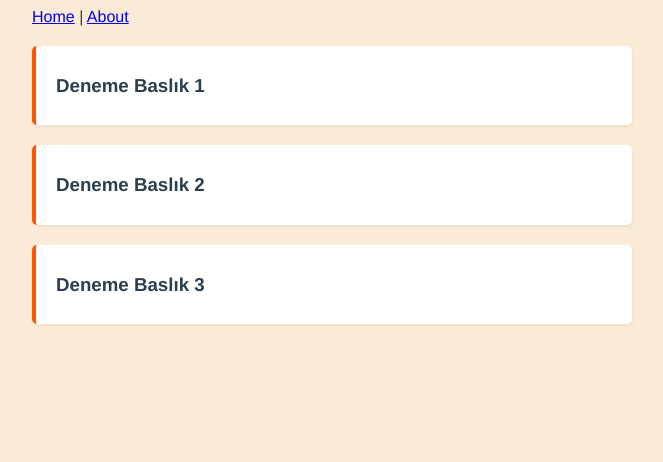
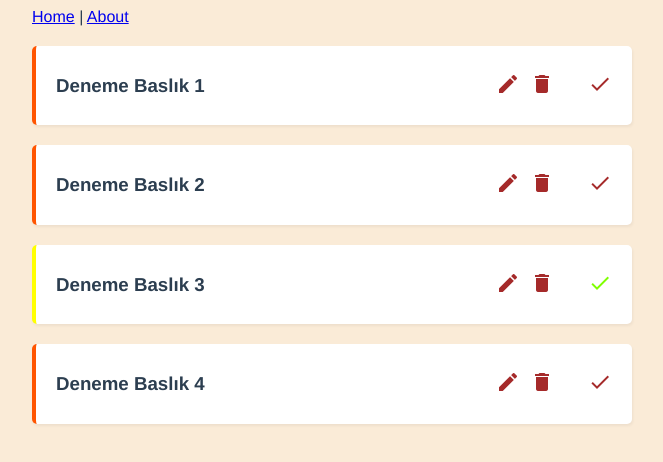
Before and after one commit to araserdgn/planner-project, a Vue app: page /home in a window 1280 px wide. Shown: the top 462 px of the page, without its empty margins (308-971 px from the left). Built offline with nearby package versions, Linux system fonts and the light colour scheme; data requests are answered from the project's data file.

Commit message:
I do action part

```diff
--- a/data/db.json
+++ b/data/db.json
@@ -1,22 +1,28 @@
 {
-    "projects" : [
+  "projects": [
     {
-            "id":1,
-            "title":"Deneme Baslık 1",
-            "details":"Bazen Backend tarafında servisler hazır olmayabiliyor bu sebeple Client tarafı geliştirmenin durmaması için bir prototip kullanabiliyor.",
-            "complete":true
+      "id": "1",
+      "title": "Deneme Baslık 1",
+      "details": "Servisler hazır olmayabiliyor bu sebeple Client tarafı geliştirmenin durmaması için bir prototip kullanabiliyor.",
+      "complete": false
     },
     {
-            "id":2,
-            "title":"Deneme Baslık 2",
-            "details":"Client tarafı geliştirmenin durmaması için bir prototip kullanabiliyor.",
-            "complete":false
+      "id": "2",
+      "title": "Deneme Baslık 2",
+      "details": "Servisler hazır olmayabiliyor bu sebeple Client tarafı geliştirmenin durmaması için bir prototip kullanabiliyor.",
+      "complete": false
     },
     {
-            "id":3,
-            "title":"Deneme Baslık 3",
-            "details":"Servisler hazır olmayabiliyor bu sebeple Client tarafı geliştirmenin durmaması için bir prototip kullanabiliyor.",
-            "complete":true
+      "id": "3",
+      "title": "Deneme Baslık 3",
+      "details": "Client tarafı geliştirmenin durmaması için bir prototip kullanabiliyor.",
+      "complete": true
+    },
+    {
+      "id": "4",
+      "title": "Deneme Baslık 4",
+      "details": "Servisler hazır olmayabiliyor bu sebeple Client tarafı geliştirmenin durmaması için bir prototip kullanabiliyor.",
+      "complete": false
     }
   ]
 }
--- a/public/index.html
+++ b/public/index.html
@@ -5,6 +5,10 @@
     <meta http-equiv="X-UA-Compatible" content="IE=edge">
     <meta name="viewport" content="width=device-width,initial-scale=1.0">
     <link rel="icon" href="<%= BASE_URL %>favicon.ico">
+    <!--  -->
+    <link href="https://fonts.googleapis.com/icon?family=Material+Icons"
+      rel="stylesheet">
+    <!--  -->
     <title><%= htmlWebpackPlugin.options.title %></title>
   </head>
   <body>
--- a/src/components/SingleProject.vue
+++ b/src/components/SingleProject.vue
@@ -1,7 +1,12 @@
 <template>
-    <div class="project">
+  <div class="project" :class="{ complete: project.complete }">
     <div class="actions">
       <h3 @click="showDetails = !showDetails">{{ project.title }}</h3>
+      <div class="icons">
+        <span class="material-icons">edit</span>
+        <span @click="deleteProject" class="material-icons">deleted</span>
+        <span @click="toggleComplete" class="material-icons tick">done</span>
+      </div>
     </div>
     <div v-if="showDetails" class="details">
       <p>{{ project.details }}</p>
@@ -11,15 +16,30 @@
 
 <script>
 export default {
-    props: [
-        'project'
-    ],
+  props: ["project"],
   data() {
     return {
-            showDetails: false
-        }
-    }
-}
+      showDetails: false,
+      uri: "http://localhost:3000/projects/" + this.project.id,
+    };
+  },
+  methods: {
+    deleteProject() {
+      fetch(this.uri, { method: "DELETE" })
+        .then(() => this.$emit("delete", this.project.id))
+        .catch((err) => console.log(err));
+    },
+    toggleComplete() {
+      fetch(this.uri, {
+        method: "PATCH",
+        headers: { "Content-Type": "application/json" }, // bu standarttır json için
+        body: JSON.stringify({ complete: !this.project.complete }),
+      })
+        .then(() => this.$emit("complete", this.project.id))
+        .catch((err) => console.log(err));
+    },
+  },
+};
 </script>
 
 <style>
@@ -34,4 +54,25 @@
 h3 {
   cursor: pointer;
 }
+.actions {
+  display: flex;
+  justify-content: space-between;
+  align-items: center;
+}
+.material-icons {
+  font-size: 24px;
+  margin-left: 10px;
+  color: brown;
+  cursor: pointer;
+  transition: 0.5s;
+}
+.material-icons:hover {
+  color: aquamarine;
+}
+.project.complete {
+  border-left: 4px solid yellow;
+}
+.project.project.complete .tick {
+  color: chartreuse;
+}
 </style>
--- a/src/views/HomePage.vue
+++ b/src/views/HomePage.vue
@@ -2,10 +2,8 @@
   <div class="home">
     <div v-if="projects.length">
       <div v-for="project in projects" :key="project.id">
-        <!-- <h2>{{ project.title }}</h2>
-        <p>{{ project.details }}</p> -->
 
-        <SingleProject :project="project"></SingleProject>
+        <SingleProject :project="project" @delete="handleDelete" @complete ="handComplete"></SingleProject>
 
       </div>
     </div>
@@ -29,5 +27,14 @@
   mounted() {
     fetch('http://localhost:3000/projects').then(res=>res.json()).then(data => this.projects = data).catch(err =>console.log(err.message)) //istek attık locale, sonra geen json'u okuduk
   },
+  handleDelete(id) {
+    this.projects = this.projects.filter((project) => {
+      return project.id !== id
+    })
+  },
+  handComplete(id) {
+    let p = this.projects.find(project => project.id === id)
+    p.complete = !p.complete;
+  }
 };
 </script>
```
Lines whose indentation alone changed are shown as unchanged.
